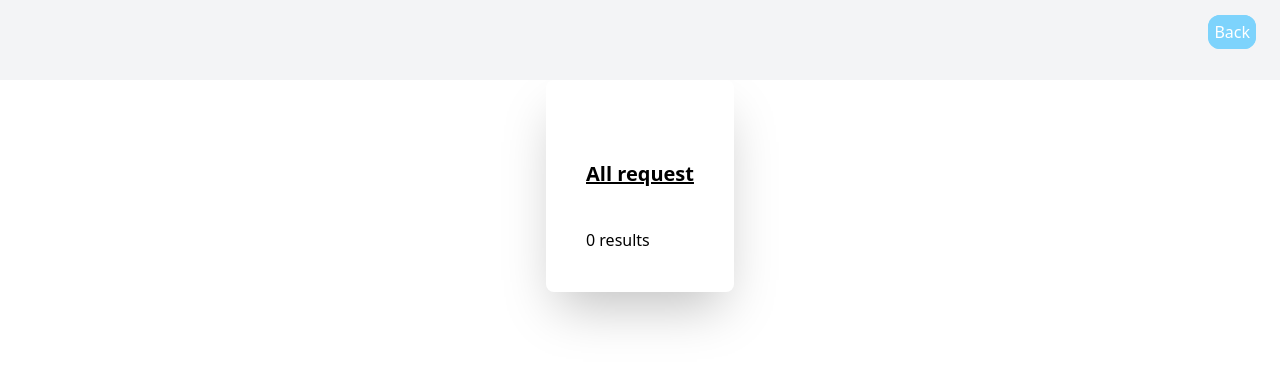
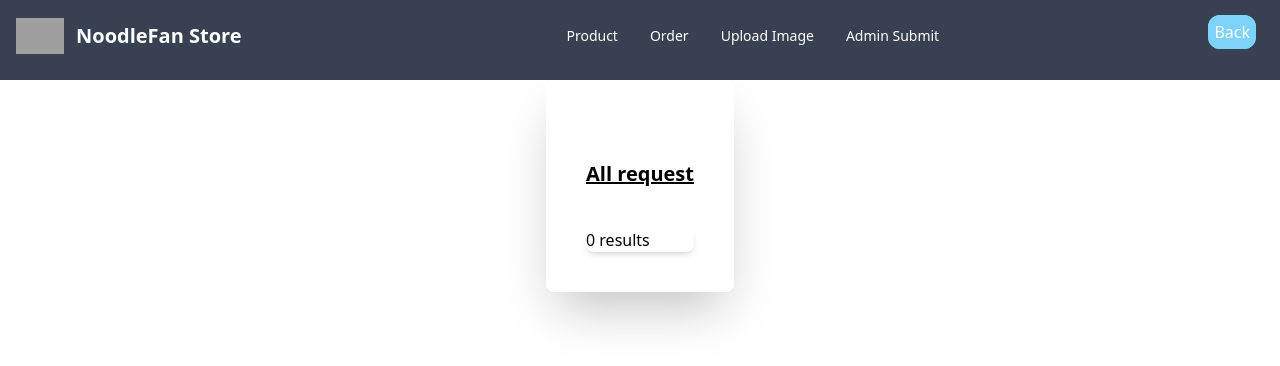
Before and after one commit to seazabuky/NoodleFan-Store, a PHP site: page /php/orderCheck.php in a window 1280 px wide. Shown: the top 366 px of the page. Run offline with PHP 8.4, Linux system fonts and the light colour scheme; a user stored in the database is signed in; data comes from the database, SQL or seed files in the repository; some libraries are stand-ins or nearby versions; grey boxes are pictures that could not be loaded.

Commit message:
Add files via upload

```diff
--- a/php/orderCheck.php
+++ b/php/orderCheck.php
@@ -33,22 +33,59 @@
         }
 
     ?>
+    <div class="fixed top-0 left-0 w-full z-50">
+		<nav class="bg-transparent px-2 sm:px-4 py-2.5 dark:bg-transparent fixed w-full z-20 top-0 left-0  ">
+			<div class="container flex flex-wrap justify-between items-center mx-auto">
+				<a href="../index.php" class="flex items-center">
+					<img src="https://cdn-icons-png.flaticon.com/512/1471/1471262.png" class="mr-3 h-6 sm:h-9" alt="NoodleFans Logo">
+					<span class="self-center text-xl font-semibold whitespace-nowrap text-white">NoodleFan Store</span>
+				</a>
+                <div class="flex md:order-2">
+					<!-- open menu -->
+					<button data-collapse-toggle="navbar-sticky" type="button" class="inline-flex items-center p-2 text-sm text-gray-500 rounded-lg md:hidden hover:bg-gray-100 focus:outline-none focus:ring-2 focus:ring-gray-200 dark:text-gray-400 dark:hover:bg-gray-700 dark:focus:ring-gray-600" aria-controls="navbar-sticky" aria-expanded="false">
+						<span class="sr-only">Open main menu</span>
+						<svg class="w-6 h-6" aria-hidden="true" fill="currentColor" viewBox="0 0 20 20" xmlns="http://www.w3.org/2000/svg">
+							<path fill-rule="evenodd" d="M3 5a1 1 0 011-1h12a1 1 0 110 2H4a1 1 0 01-1-1zM3 10a1 1 0 011-1h12a1 1 0 110 2H4a1 1 0 01-1-1zM3 15a1 1 0 011-1h12a1 1 0 110 2H4a1 1 0 01-1-1z" clip-rule="evenodd"></path>
+						</svg>
+					</button>
+				</div>
+				<div class="hidden justify-between items-center w-full md:flex md:w-auto md:order-1" id="navbar-sticky">
+					<ul class="flex flex-col p-4 mt-4 rounded-lg md:flex-row md:space-x-8 md:mt-0 md:text-sm md:font-medium md:bg-blue-100 lg:bg-transparent">
+						<li>
+							<a href="pricetable.php" class="block py-2 pr-4 pl-3 text-white rounded md:hover:bg-blue-500 md:hover:text-blue-700 md:p-0 md:dark:hover:text-white ">Product</a>
+						</li>
+							<li>
+								<a href="./php/orderCheck.php" class="block py-2 pr-4 pl-3 text-white rounded md:hover:bg-gray-50 md:hover:text-blue-700 md:p-0 md:dark:hover:text-white ">Order</a>
+							</li>
+						<li>
+							<a href="./php/upload.php" class="block py-2 pr-4 pl-3 text-white rounded md:hover:bg-gray-50 md:hover:text-blue-700 md:p-0 md:dark:hover:text-white ">Upload Image</a>
+						</li>
+						<?php if(@$_SESSION['role']=='admin'){ ?>
+						<li>
+							<a href="./php/adminSubmitReq.php" class="block py-2 pr-4 pl-3 text-white rounded md:hover:bg-gray-50 md:hover:text-blue-700 md:p-0 md:dark:hover:text-white ">Admin Submit</a>
+						</li><?php } ?>
+					</ul>
+				</div>
+			</div>
+            <div class="absolute top-0 right-0 mr-5 mt-5">
+            <a href="../index.php" class="transition-all delay-150 duration-0 ease-in-out hover:duration-150 text-white mx-1 p-1 border-solid border-sky-300 border-2 rounded-xl bg-sky-300 hover:bg-sky-700 hover:text-lg hover:p-2 hover:drop-shadow-lg">Back</a>
+            </div>
+		</nav>
+	</div>
     <div class="cotainer mx-auto">
-    <div class="relative p-10 bg-gray-100">
-        <div class="absolute top-0 right-0 mr-5 mt-5">
-            <a href="../index.php" class="transition-all delay-150 duration-0 ease-in-out hover:duration-150 text-white mx-1 p-1 border-solid border-sky-300 border-2 rounded-xl bg-sky-300 hover:bg-sky-700 hover:text-lg hover:p-2 hover:drop-shadow-lg">Back</a>
-        </div>
+    <div class="relative p-10 bg-gray-700">
     </div>
     <div class="flex flex-col items-center justify-center">
     <div class="flex flex-col shadow-2xl shadow-outline p-10 rounded-lg self-center">
         <div class="text-center">
             <p class="subpixel-antialiased text-xl my-10 font-bold underline">All request</p>
         </div>
+        <div class="overflow-x-auto relative shadow-md sm:rounded-lg">
         <?php
         $sql = "SELECT * FROM request WHERE username_req='".$_SESSION['username']."'";
         $result = $conn->query($sql);
         if ($result->num_rows > 0) {
-            echo '<table id="sortme" class="table-auto"><thead><tr><th data-type="number">ID <i style="font-size:10px" class="fa">&#xf0dc;</i></th><th>Username <i style="font-size:10px" class="fa">&#xf0dc;</i></th><th>Role Request <i style="font-size:10px" class="fa">&#xf0dc;</i></th><th>Current Role <i style="font-size:10px" class="fa">&#xf0dc;</i></th><th>Status <i style="font-size:10px" class="fa">&#xf0dc;</i></th></tr></thead>';
+            echo '<table id="sortme" class="w-full text-sm text-left"><thead class="text-xs uppercase bg-gray-50 dark:bg-gray-700 dark:text-white"><tr><th data-type="number">ID <i style="font-size:10px" class="fa">&#xf0dc;</i></th><th>Username <i style="font-size:10px" class="fa">&#xf0dc;</i></th><th>Role Request <i style="font-size:10px" class="fa">&#xf0dc;</i></th><th>Current Role <i style="font-size:10px" class="fa">&#xf0dc;</i></th><th>Status <i style="font-size:10px" class="fa">&#xf0dc;</i></th></tr></thead>';
             while($row = $result->fetch_assoc()) {
                 $imageURL = '../receipt/'.$row["file_name"];
                 $filename = $row["file_name"];
@@ -61,6 +98,7 @@
         }
         $conn->close();
         ?>
+        </div>
     </div>
 </div>
 <script>
```
